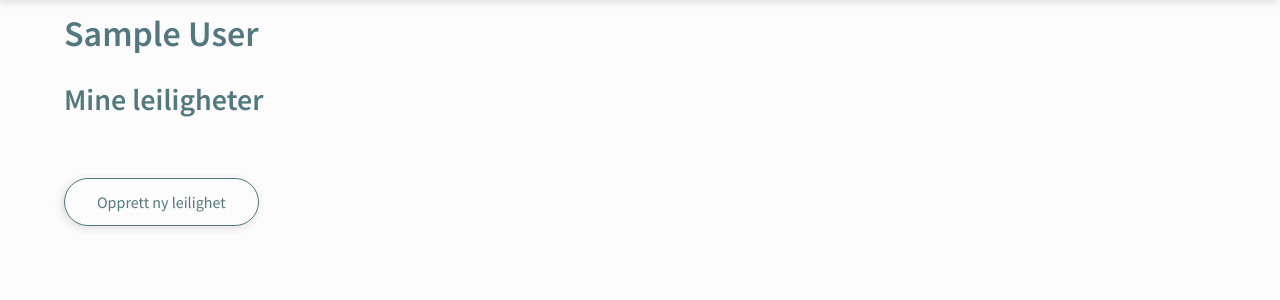
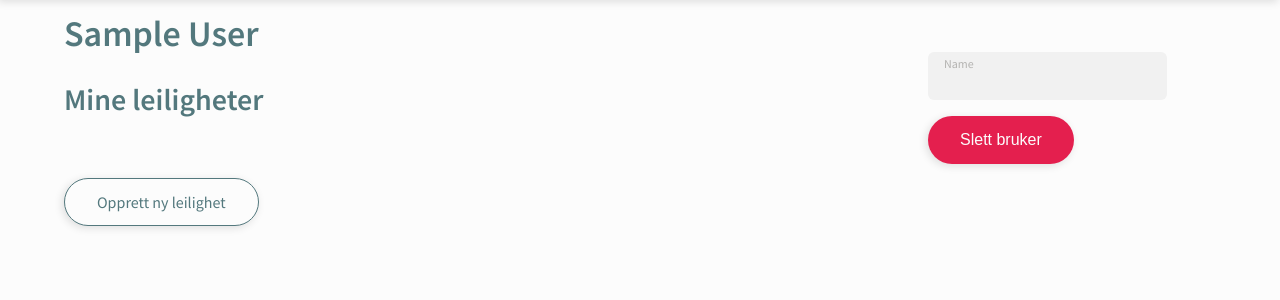
Before and after one commit to Agnar22/PU, a Django app: page /profile in a window 1280 px wide. Shown: the part 64-364 px from the top of the page. Run offline with Django 3.2, Linux system fonts and the light colour scheme; the visitor is signed in with stand-in values (Sample User, id 1); data that the repository does not hold is empty.

Commit message:
profilsiden

```diff
--- a/ShareBNB/assets/css/components/_buttons.scss
+++ b/ShareBNB/assets/css/components/_buttons.scss
@@ -29,4 +29,10 @@ button, .button {
       background-color: darken($primary, 5%);
     }
   }
+
+  &.error {
+    background-color: $error;
+    color: $white;
+    border: 0;
+  }
 }
--- a/ShareBNB/assets/css/page-specific/_profile-page.scss
+++ b/ShareBNB/assets/css/page-specific/_profile-page.scss
@@ -2,6 +2,11 @@
 
   h1 {
     color: $primary-dark;
+  }
+
+  .profile-container {
+    display: grid;
+    grid-template-columns: 3fr 1fr;
   }
 
   .my-apartments {
--- a/ShareBNB/assets/css/styles.css
+++ b/ShareBNB/assets/css/styles.css
@@ -124,6 +124,10 @@ button, .button {
     background-color: #70B991; }
     button.primary:hover, .button.primary:hover {
       background-color: #5fb184; }
+  button.error, .button.error {
+    background-color: #E41F4E;
+    color: #FCFCFC;
+    border: 0; }
 
 .input-field {
   position: relative;
@@ -409,6 +413,9 @@ button, .button {
 
 #profile-page h1 {
   color: #53787D; }
+#profile-page .profile-container {
+  display: grid;
+  grid-template-columns: 3fr 1fr; }
 #profile-page .my-apartments {
   padding-top: 2rem; }
   #profile-page .my-apartments h2 {
--- a/ShareBNB/profile_page/templates/profile_page/profile-page.html
+++ b/ShareBNB/profile_page/templates/profile_page/profile-page.html
@@ -8,6 +8,7 @@
         <div class="user">
             <h1>{{ request.user.first_name }} {{ request.user.last_name }}</h1>
         </div>
+        <div class="profile-container">
             <div class="my-apartments">
                 <h2>Mine leiligheter</h2>
                 {% for apartment in my_apartments %}
@@ -16,7 +17,8 @@
                         <div>
                             <h4>{{ apartment.title }}</h4>
                             <i><img src="{% static 'icons/pin.svg' %}" alt="pin-icon">{{ apartment.city }}</i>
-                        <i><img src="{% static 'icons/house.svg' %}" alt="house-icon">{{ apartment.size }} m<sup>2</sup></i>
+                            <i><img src="{% static 'icons/house.svg' %}" alt="house-icon">{{ apartment.size }}
+                                m<sup>2</sup></i>
                             <div class="rating">
                                 {% for i in apartment.rating|yellow_stars %}
                                     <img src="{% static 'icons/rating/yellow_star.svg' %}" alt="yellow star">
@@ -41,6 +43,17 @@
             </div>
             <div class="profile-settings">
                 <!-- Legg inn knappen her Invgild -->
+                <form method="post">
+                    <div class="input-field">
+                        <input type="text">
+                        <label for="">Name</label>
+                    </div>
+                </form>
+                <form method="post">
+                    {% csrf_token %}
+                    <input type="submit" class="button error" value="Slett bruker">
+                </form>
+            </div>
         </div>
     </div>
 {% endblock %}
--- a/ShareBNB/profile_page/views.py
+++ b/ShareBNB/profile_page/views.py
@@ -1,14 +1,20 @@
-from django.shortcuts import render
+from django.shortcuts import render, redirect
 from django.http import HttpResponseForbidden
 
 from apartments.models import Apartment
+from authentication.models import Profile
+
 
 def profile_view(request):
-    if request.user.is_authenticated:
-        context = {
-            'my_apartments': Apartment.objects.filter(owner=request.user)
-        }
-        print(context['my_apartments'])
-        return render(request, 'profile_page/profile-page.html', context)
-    else:
-        return HttpResponseForbidden()
+    if request.method == 'GET':
+        if request.user.is_authenticated:
+            context = {
+                'my_apartments': Apartment.objects.filter(owner=request.user)
+            }
+            return render(request, 'profile_page/profile-page.html', context)
+        else:
+            return redirect('landing-page')
+    else: # POST
+        user = Profile.objects.get(pk=request.user.pk)
+        user.delete()
+        return redirect('landing-page')
```
Also changed, not shown: 1 other file. Lines whose indentation alone changed are shown as unchanged.
